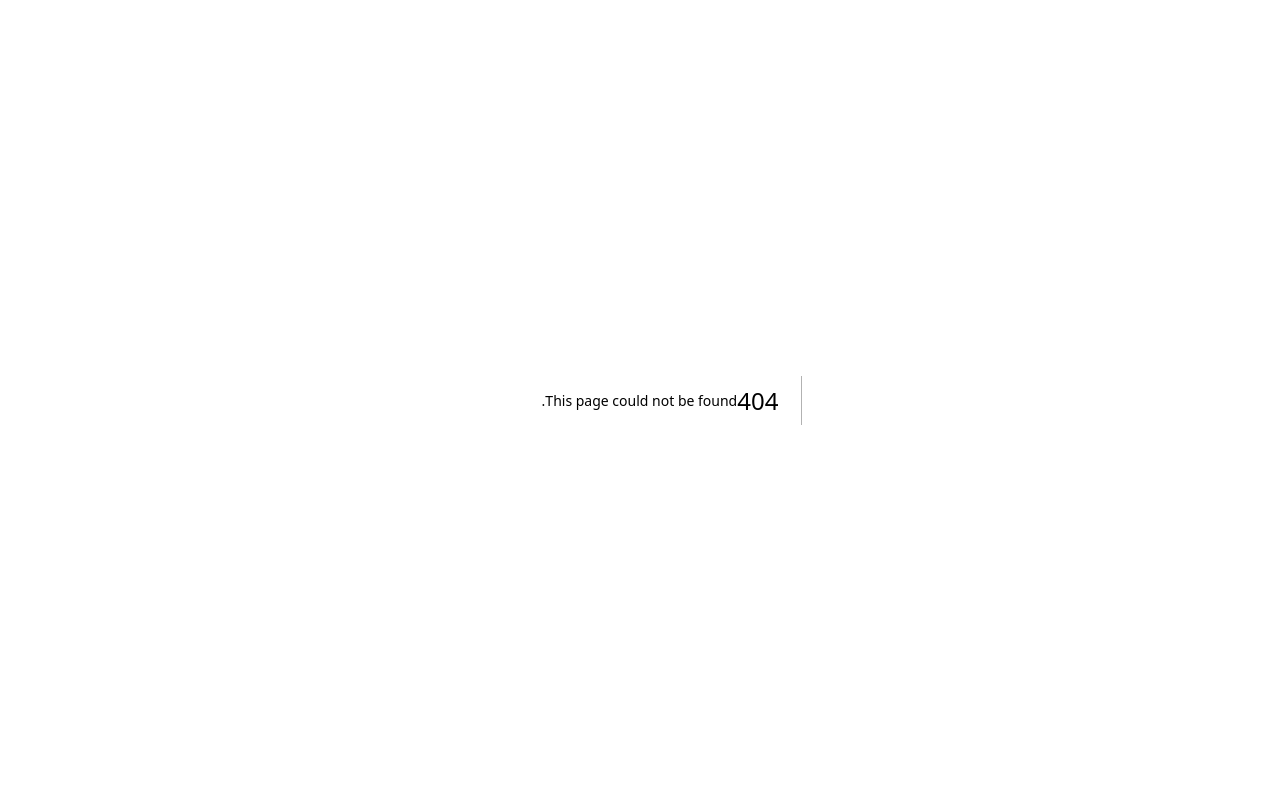
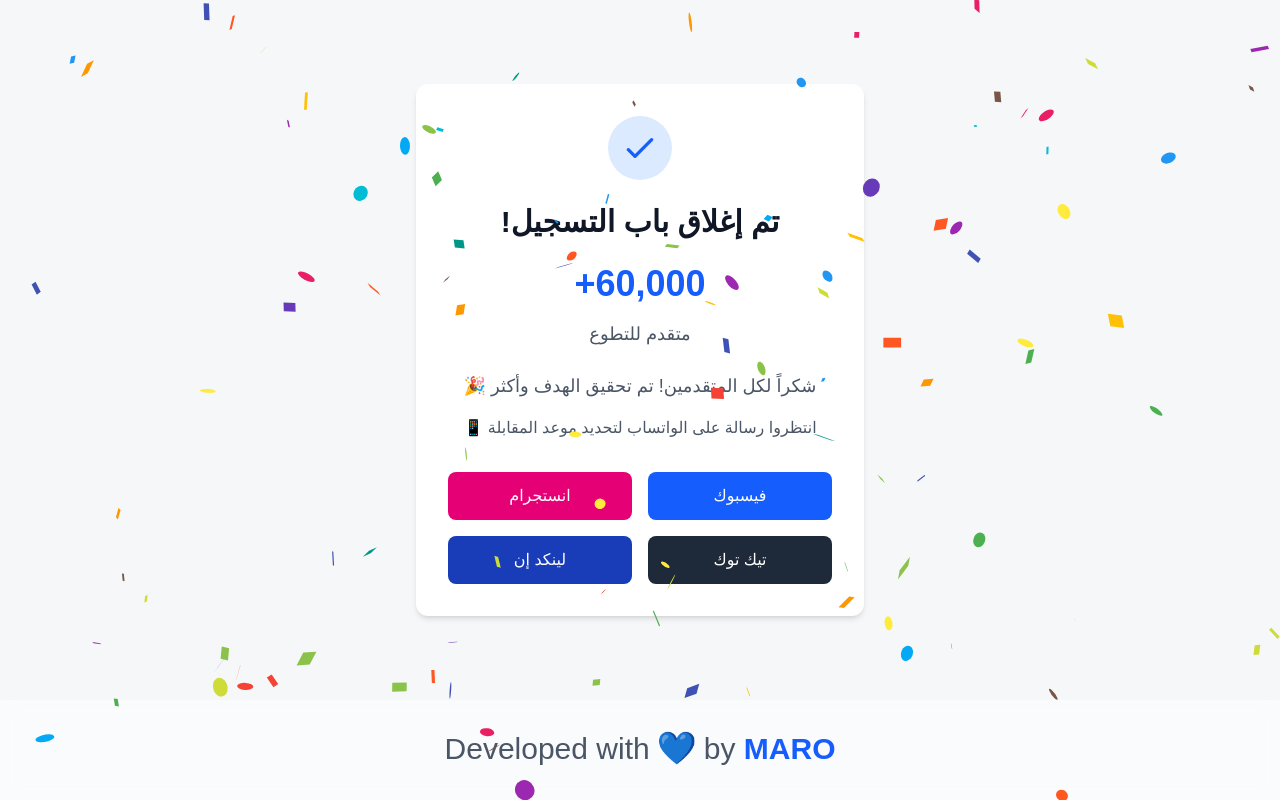
Before and after one commit to maro20066600/final, a Next.js app in the folder ok/: page /closed in a window 1280 px wide. Before the commit this address had no page. Built offline with nearby package versions, Linux system fonts and the light colour scheme.

Commit message:
Add files via upload

```diff
--- /dev/null
+++ b/ok/src/app/closed/page.tsx
@@ -0,0 +1,172 @@
+'use client';
+
+import { motion } from 'framer-motion';
+import CountUp from 'react-countup';
+import Confetti from 'react-confetti';
+import { useEffect, useState } from 'react';
+
+export default function ClosedPage() {
+  const [showConfetti, setShowConfetti] = useState(false);
+
+  useEffect(() => {
+    const timer = setTimeout(() => {
+      setShowConfetti(true);
+    }, 500);
+
+    return () => clearTimeout(timer);
+  }, []);
+
+  return (
+    <div className="min-h-screen flex flex-col justify-between bg-[#F5F7F8] relative overflow-hidden">
+      <div className="flex-1 flex items-center justify-center py-12 px-4 sm:px-6 lg:px-8">
+        {showConfetti && <Confetti numberOfPieces={400} recycle={false} />}
+
+        <motion.div
+          initial={{ scale: 0.5, opacity: 0 }}
+          animate={{ scale: 1, opacity: 1 }}
+          transition={{ duration: 0.5 }}
+          className="max-w-md w-full space-y-8 bg-white p-8 rounded-xl shadow-md"
+        >
+          <div>
+            {/* ✨ أيقونة النجاح */}
+            <motion.div
+              initial={{ scale: 0 }}
+              animate={{ scale: 1 }}
+              transition={{ delay: 0.2, type: "spring", stiffness: 150 }}
+              className="mx-auto flex items-center justify-center h-16 w-16 rounded-full bg-blue-100"
+            >
+              <svg className="h-10 w-10 text-blue-600" fill="none" stroke="currentColor" viewBox="0 0 24 24">
+                <path strokeLinecap="round" strokeLinejoin="round" strokeWidth="2" d="M5 13l4 4L19 7" />
+              </svg>
+            </motion.div>
+
+            {/* 🎉 عنوان النجاح */}
+            <motion.h2
+              initial={{ y: 20, opacity: 0 }}
+              animate={{ y: 0, opacity: 1 }}
+              transition={{ delay: 0.4 }}
+              className="mt-6 text-center text-3xl font-extrabold text-gray-900"
+            >
+              تم إغلاق باب التسجيل!
+            </motion.h2>
+
+            {/* 🎯 عداد المتقدمين */}
+            <motion.div
+              initial={{ y: 20, opacity: 0 }}
+              animate={{ y: 0, opacity: 1 }}
+              transition={{ delay: 0.6 }}
+              className="mt-6 text-center"
+            >
+              <h3 className="text-4xl font-bold text-blue-600 mb-4">
+                <CountUp end={60000} duration={4} separator="," />
+                +
+              </h3>
+              <p className="text-lg text-gray-600 mb-2">متقدم للتطوع</p>
+            </motion.div>
+
+            {/* 📝 رسالة */}
+            <motion.div
+              initial={{ y: 20, opacity: 0 }}
+              animate={{ y: 0, opacity: 1 }}
+              transition={{ delay: 0.7 }}
+              className="mt-6 text-center"
+            >
+              <p className="text-gray-600 text-lg mb-4">
+                شكراً لكل المتقدمين! تم تحقيق الهدف وأكثر 🎉
+              </p>
+              <p className="text-gray-600">
+                انتظروا رسالة على الواتساب لتحديد موعد المقابلة 📱
+              </p>
+            </motion.div>
+
+            {/* 🌐 روابط السوشيال */}
+            <motion.div
+              initial={{ y: 20, opacity: 0 }}
+              animate={{ y: 0, opacity: 1 }}
+              transition={{ delay: 0.8 }}
+              className="mt-8 grid grid-cols-2 gap-4"
+            >
+              <a
+                href="https://www.facebook.com/ylyministry"
+                target="_blank"
+                rel="noopener noreferrer"
+                className="flex items-center justify-center p-3 bg-blue-600 text-white rounded-lg hover:bg-blue-700 transition-colors"
+              >
+                فيسبوك
+              </a>
+              <a
+                href="https://www.instagram.com/ylyministry"
+                target="_blank"
+                rel="noopener noreferrer"
+                className="flex items-center justify-center p-3 bg-pink-600 text-white rounded-lg hover:bg-pink-700 transition-colors"
+              >
+                انستجرام
+              </a>
+              <a
+                href="https://www.tiktok.com/@ylyministry"
+                target="_blank"
+                rel="noopener noreferrer"
+                className="flex items-center justify-center p-3 bg-gray-800 text-white rounded-lg hover:bg-gray-900 transition-colors"
+              >
+                تيك توك
+              </a>
+              <a
+                href="https://www.linkedin.com/company/ylyministry"
+                target="_blank"
+                rel="noopener noreferrer"
+                className="flex items-center justify-center p-3 bg-blue-800 text-white rounded-lg hover:bg-blue-900 transition-colors"
+              >
+                لينكد إن
+              </a>
+            </motion.div>
+          </div>
+        </motion.div>
+      </div>
+
+      {/* Developer Signature */}
+      <motion.div
+        initial={{ y: 20, opacity: 0 }}
+        animate={{ y: 0, opacity: 1 }}
+        transition={{ delay: 1, duration: 0.5 }}
+        className="w-full py-8 text-center bg-white/50 backdrop-blur-sm"
+      >
+        <motion.p
+          className="text-gray-600 text-xl md:text-2xl lg:text-3xl"
+          animate={{
+            y: [-10, 0, -10],
+            transition: {
+              duration: 4,
+              repeat: Infinity,
+              ease: "easeInOut"
+            }
+          }}
+        >
+          Developed with{' '}
+          <motion.span
+            initial={{ scale: 1 }}
+            animate={{ scale: [1, 1.2, 1] }}
+            transition={{ duration: 2, repeat: Infinity }}
+            className="inline-block text-blue-500"
+          >
+            💙
+          </motion.span>
+          {' '}by{' '}
+          <motion.a
+            href="https://linktr.ee/marwan_maro"
+            target="_blank"
+            rel="noopener noreferrer"
+            className="text-blue-600 hover:text-blue-800 font-bold"
+            whileHover={{
+              scale: 1.1,
+              rotate: [-2, 2, -2],
+              transition: { duration: 0.3 }
+            }}
+            whileTap={{ scale: 0.95 }}
+          >
+            MARO
+          </motion.a>
+        </motion.p>
+      </motion.div>
+    </div>
+  );
+}
```
